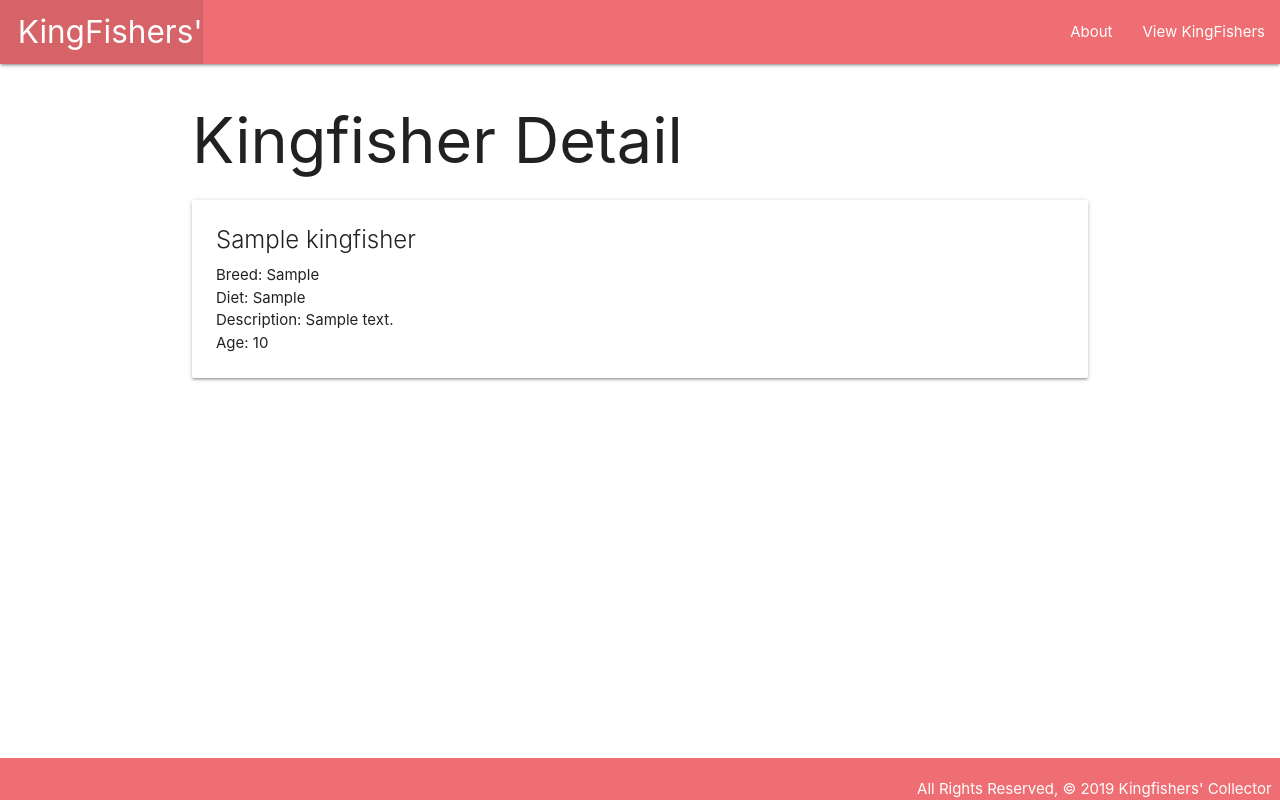
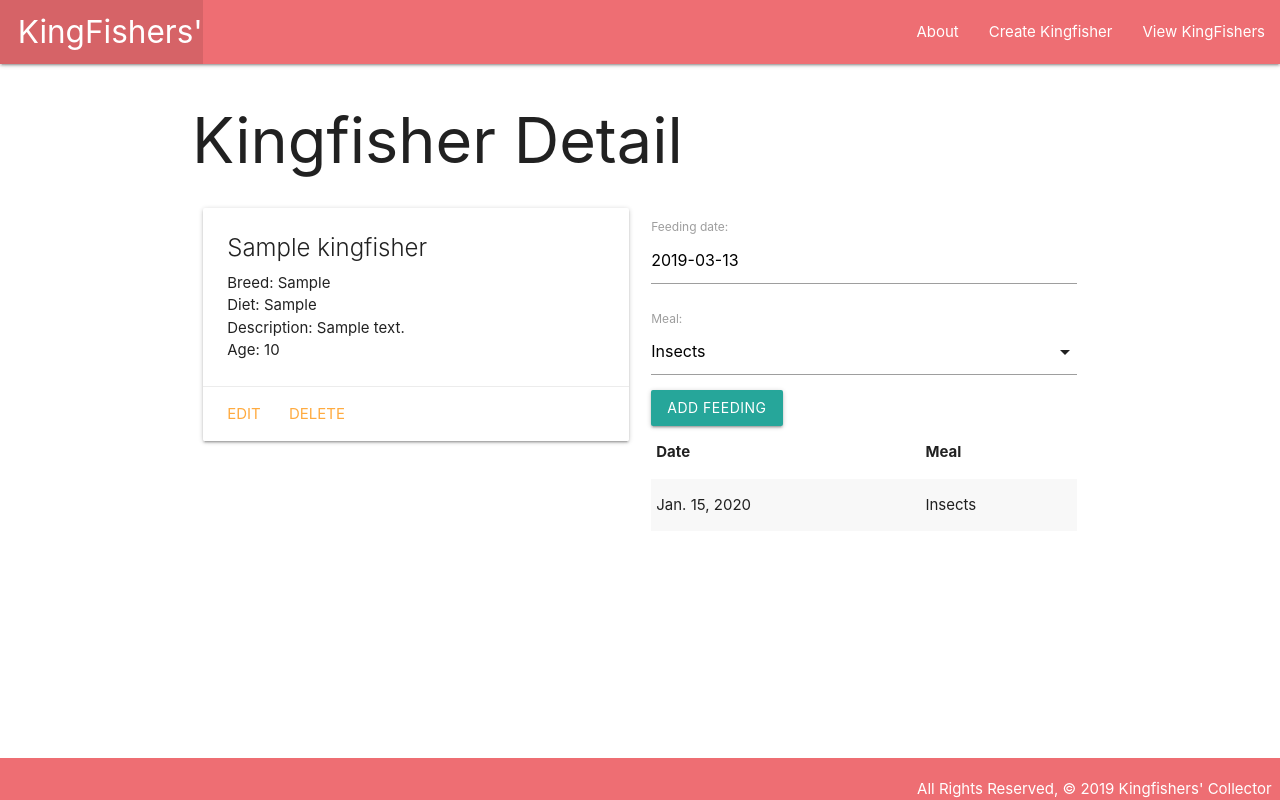
Before and after one commit to fagleyali/kingfishers, a Django app: page /kingfishers/1/ in a window 1280 px wide. Run offline with Django 3.2, Linux system fonts and the light colour scheme; tables that the repository leaves empty hold one stand-in row (values such as "Sample post").

Commit message:
committed

```diff
--- a/main_app/admin.py
+++ b/main_app/admin.py
@@ -1,6 +1,7 @@
 from django.contrib import admin
-from .models import Kingfisher
+from .models import Kingfisher, Feeding
 
 # Register your models here.
 
 admin.site.register(Kingfisher)
+admin.site.register(Feeding)
--- /dev/null
+++ b/main_app/forms.py
@@ -0,0 +1,7 @@
+from django.forms import ModelForm
+from .models import Feeding
+
+class FeedingForm(ModelForm):
+    class Meta:
+        model=Feeding
+        fields=['date','meal']
--- a/main_app/models.py
+++ b/main_app/models.py
@@ -1,4 +1,11 @@
 from django.db import models
+from django.urls import reverse
+
+Meals=(
+    ('IN','Insects'),
+    ('FR', 'Frogs'),
+    ('FI', 'Fish')
+)
 
 # Create your models here.
 
@@ -11,3 +18,20 @@ class Kingfisher(models.Model):
 
     def __str__(self):
         return self.name
+
+    def get_absolute_url(self):
+        return reverse('detail',kwargs={'kingfisher_id':self.id})
+
+class Feeding(models.Model):
+    date=models.DateField('feeding date')
+    meal=models.CharField(
+        max_length=2,
+        choices=Meals,
+        default=Meals[0][0]
+
+    )
+    kingfisher = models.ForeignKey(Kingfisher, on_delete=models.CASCADE)
+
+
+    def __str__(self):
+        return f"{self.get_meal_display()} on {self.date}"
--- a/main_app/templates/base.html
+++ b/main_app/templates/base.html
@@ -9,6 +9,7 @@
     <title>Kingfishers' Collector</title>
     <link rel="stylesheet" href="https://cdnjs.cloudflare.com/ajax/libs/materialize/1.0.0/css/materialize.min.css">
     <link rel="stylesheet" type="text/css" href="{%static 'css/style.css' %}">
+    <script src="https://cdnjs.cloudflare.com/ajax/libs/materialize/1.0.0/js/materialize.min.js"></script>
 </head>
 <body>
     <header class="navbar-fixed">
@@ -19,6 +20,7 @@
                 </ul>
                 <ul class="right">
                     <li><a href="/about">About</a></li>
+                    <li><a href="{% url 'kingfishers_create' %}">Create Kingfisher</a></li>
                     <li><a href="/kingfishers">View KingFishers</a></li>
                 </ul>
             </div>
--- a/main_app/templates/kingfishers/detail.html
+++ b/main_app/templates/kingfishers/detail.html
@@ -3,7 +3,8 @@
 {% block content %}
 
 <h1>Kingfisher Detail</h1>
-
+<div class="row">
+    <div class="col s6">
         <div class="card">
                 <div class="card-content">
                   <span class="card-title">{{ kingfisher.name }}</span>
@@ -16,6 +17,46 @@
                     <p>Age: Small Pie</p>
                   {% endif %}
                 </div>
+                <div class="card-action">
+                    <a href="{% url 'kingfishers_update' kingfisher.id %}">Edit</a>
+                    <a href="{% url 'kingfishers_delete' kingfisher.id %}">Delete</a>
+
                 </div>
+              </div>
+            </div>
+            <div class="col s6">
+                <form action="{% url 'add_feeding' kingfisher.id %}" method="post">
+                    {% csrf_token %}
+                    {{ feeding_form.as_p }}
+                    <input type="submit" class="btn" value="Add Feeding">
+                  </form>
 
+                <table class="striped">
+                  <thead>
+                    <tr><th>Date</th><th>Meal</th></tr>
+                  </thead>
+                  <tbody>
+                    {% for feeding in kingfisher.feeding_set.all %}
+                      <tr>
+                        <td>{{feeding.date}}</td>
+                        <td>{{feeding.get_meal_display}}</td>
+                      </tr>
+                    {% endfor %}
+                  </tbody>
+                </table>
+              </div>
+          </div>
+          <script>
+              var dateEl = document.getElementById('id_date');
+  M.Datepicker.init(dateEl, {
+    format: 'yyyy-mm-dd',
+    defaultDate: new Date(),
+    setDefaultDate: true,
+    autoClose: true
+  });
+
+  // add additional JS to initialize select below
+  var selectEl = document.getElementById('id_meal');
+  M.FormSelect.init(selectEl);
+            </script>
       {% endblock %}
--- a/main_app/urls.py
+++ b/main_app/urls.py
@@ -5,5 +5,10 @@ urlpatterns = [
     path('',views.home,name='home'),
     path('about/',views.about,name='about'),
     path('kingfishers/',views.kingfisher_index,name='index'),
-    path('kingfishers/<int:kingfisher_id>/',views.kingfishers_detail,name='detail')
+    path('kingfishers/<int:kingfisher_id>/',views.kingfishers_detail,name='detail'),
+    path('kingfishers/create/',views.KingfisherCreate.as_view(),name='kingfishers_create'),
+    path('kingfishers/<int:pk>/update/', views.KingfisherUpdate.as_view(),name='kingfishers_update'),
+    path('kingfishers/<int:pk>/delete/', views.KingfisherDelete.as_view(),name='kingfishers_delete'),
+    path('kingfishers/<int:kingfisher_id>/add_feeding/', views.add_feeding, name='add_feeding')
+
 ]
--- a/main_app/views.py
+++ b/main_app/views.py
@@ -1,5 +1,7 @@
-from django.shortcuts import render
+from django.shortcuts import render, redirect
+from django.views.generic.edit import CreateView, UpdateView, DeleteView
 from .models import Kingfisher
+from .forms import FeedingForm
 
 from django.http import HttpResponse
 
@@ -20,4 +22,25 @@ def kingfisher_index(request):
 
 def kingfishers_detail(request,kingfisher_id):
     kingfisher = Kingfisher.objects.get(id=kingfisher_id)
-    return render(request,'kingfishers/detail.html',{'kingfisher': kingfisher})
+    feeding_form=FeedingForm()
+    return render(request,'kingfishers/detail.html',{'kingfisher': kingfisher,'feeding_form':feeding_form})
+
+class KingfisherCreate(CreateView):
+    model = Kingfisher
+    fields = '__all__'
+
+class KingfisherUpdate(UpdateView):
+    model = Kingfisher
+    fields = ['breed','diet','description','age']
+
+class KingfisherDelete(DeleteView):
+    model = Kingfisher
+    success_url = '/kingfishers/'
+
+def add_feeding(request, kingfisher_id):
+  form = FeedingForm(request.POST)
+  if form.is_valid():
+    new_feeding=form.save(commit=False)
+    new_feeding.kingfisher_id=kingfisher_id
+    new_feeding.save()
+  return redirect('detail',kingfisher_id=kingfisher_id)
```
Also changed, not shown: main_app/templates/main_app/kingfisher_confirm_delete.html (added, +16 -0 lines), main_app/templates/main_app/kingfisher_form.html (added, +17 -0 lines), main_app/migrations/0002_feeding.py (added). Lines whose indentation alone changed are shown as unchanged.
